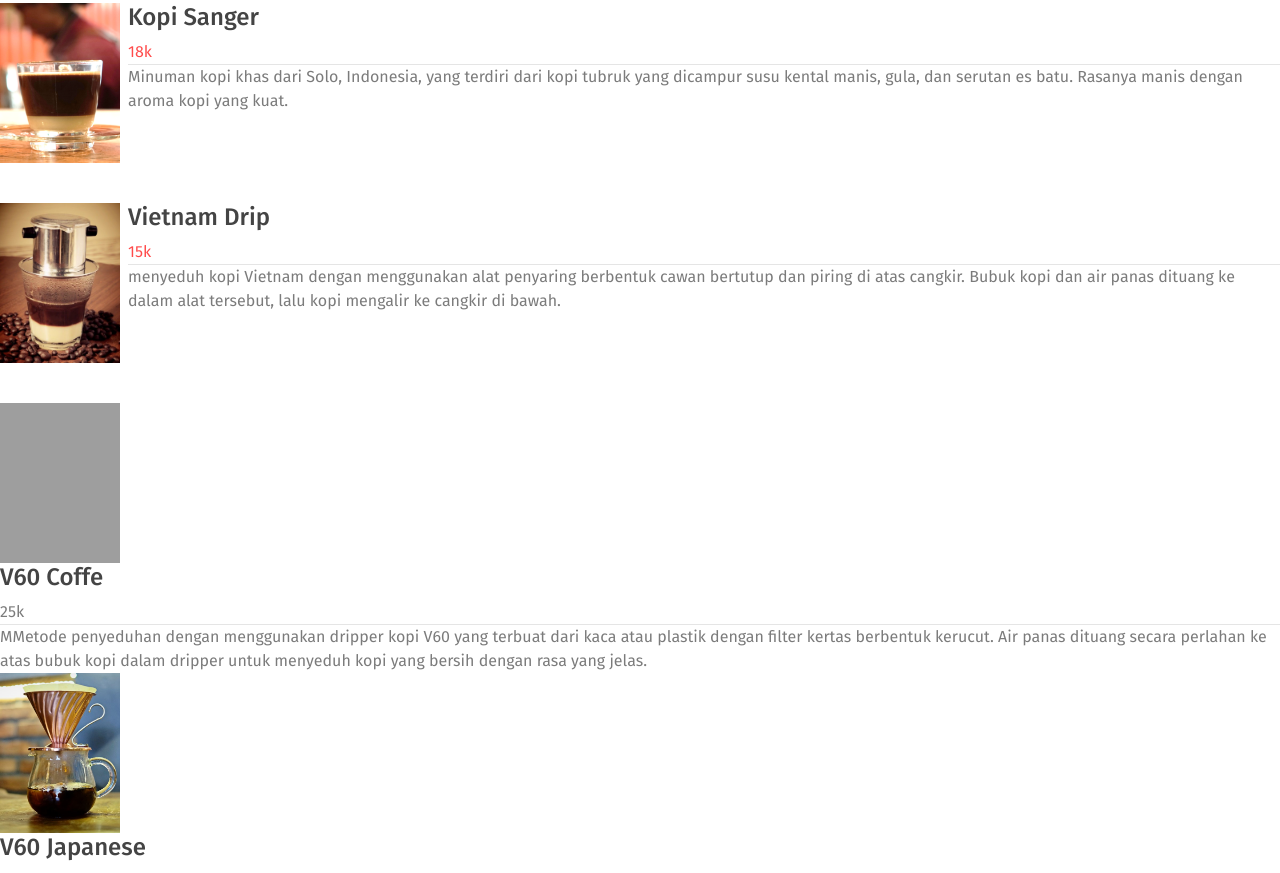
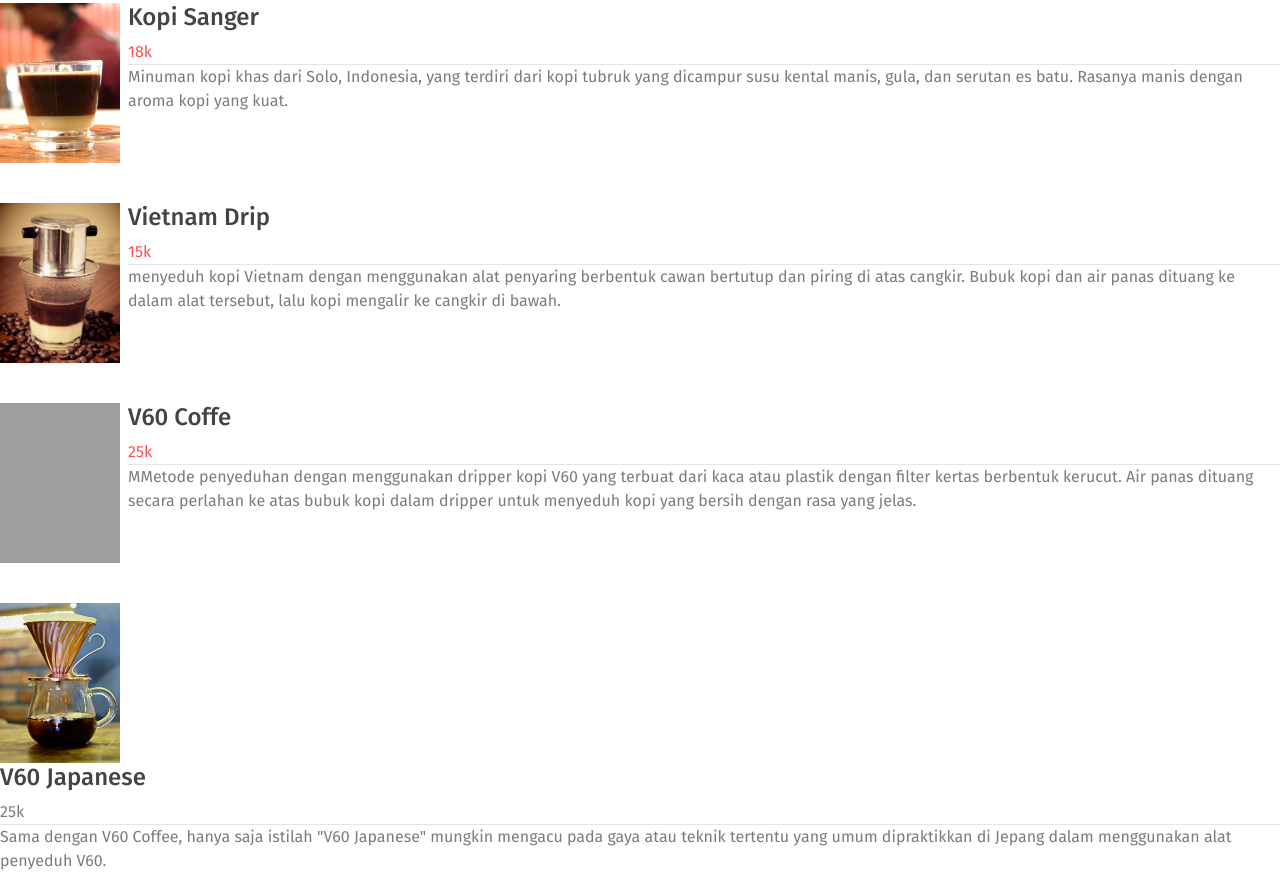
Before and after one commit to akmalghandi20/warmaskin, a website: page Program/menuwarmaskin.html in a window 1280 px wide. Shown: the part 485-1358 px from the top of the page. Drawn offline with Linux system fonts and the light colour scheme; grey boxes are pictures that could not be loaded.

Commit message:
dayanu: Menambahkan css menu kopi v60

```diff
--- a/Program/menuwarmaskin.html
+++ b/Program/menuwarmaskin.html
@@ -146,19 +146,20 @@
                         </div>
                     </div>
 
-                    <div>
+                    <div class="tampilancoffe">
                         <div>
                             <img src="assets/imgs/V60.png" alt="">
                         </div>
-                        <div>
+                        <div class="deskripsi">
                             <h3>V60 Coffe</h3>
-                            <p>25k</p>
+                            <p class="harga">25k</p>
                             <hr>
                             <div>
                                 <p>MMetode penyeduhan dengan menggunakan dripper kopi V60 yang terbuat dari kaca atau plastik dengan filter kertas berbentuk kerucut. Air panas dituang secara perlahan ke atas bubuk kopi dalam dripper untuk menyeduh kopi yang bersih dengan rasa yang jelas.</p>
                             </div>
                         </div>
                     </div>
+
                     <div>
                         <div>
                             <img src="assets/imgs/V60-Japanese.jpg" alt="">
```
